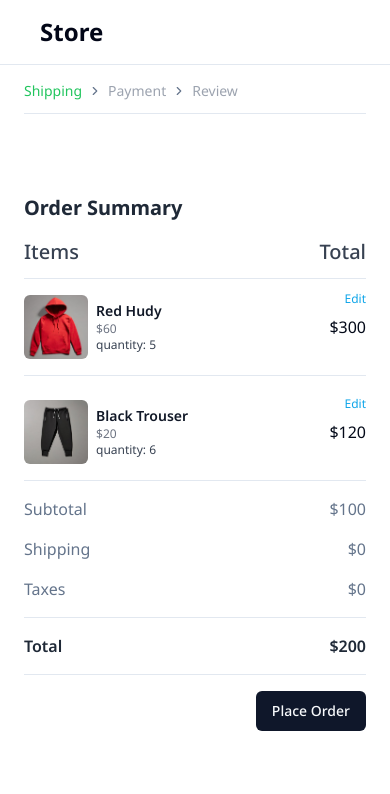
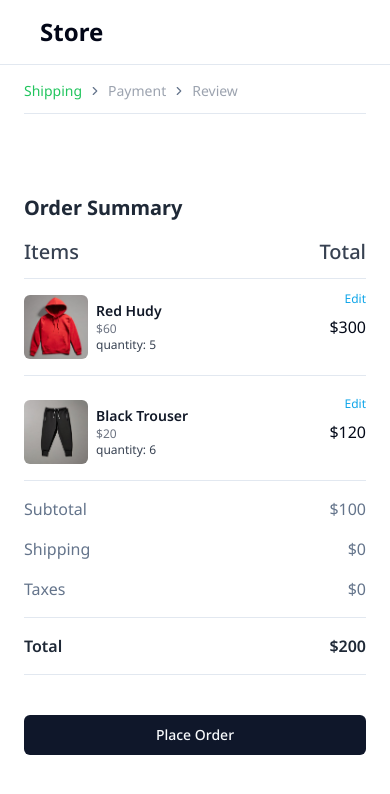
Before and after one commit to ThapaSurace/checkout_design, a React (Vite) app: page /checkout in a window 390 px wide. Shown: the top 794 px of the page. Built offline with nearby package versions, Linux system fonts and the light colour scheme.

Commit message:
update css

```diff
--- a/src/pages/Checkout.tsx
+++ b/src/pages/Checkout.tsx
@@ -56,9 +56,8 @@ const Checkout = () => {
             <SubTotal />
           </div>
           <Separator className="md:hidden my-4" />
-          <div className="mt-4 flex justify-end md:hidden">
-            <Button>Place Order</Button>
-          </div>
+
+          <Button className="w-full mt-6 md:hidden">Place Order</Button>
         </div>
       </div>
     </MaxWidthWrapper>
```
